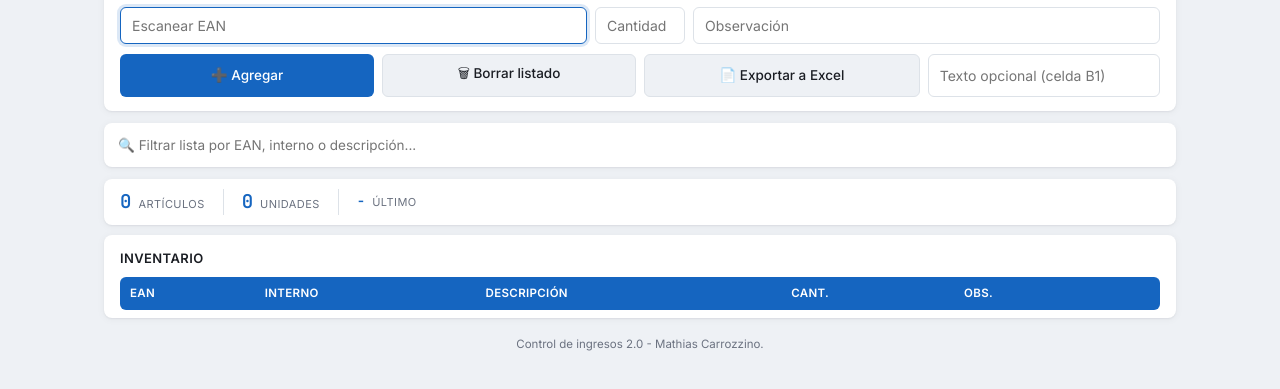
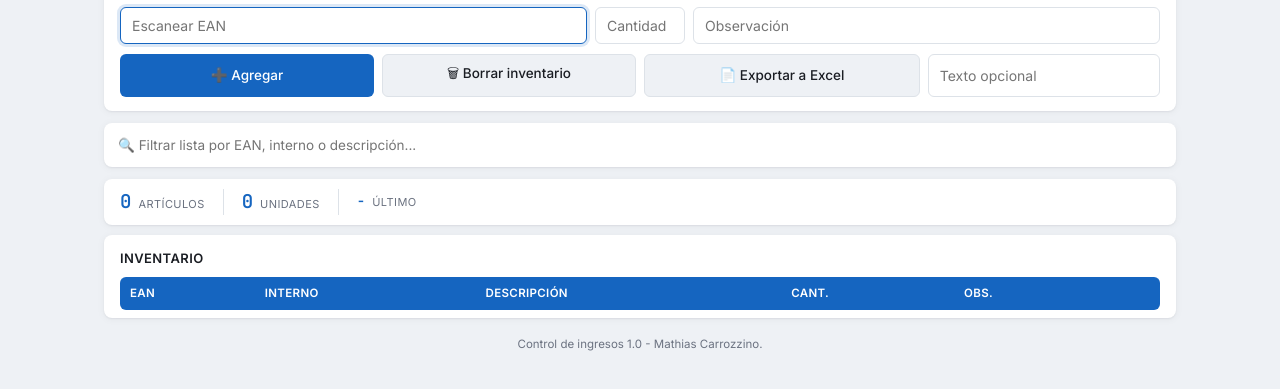
Before and after one commit to MathiasCarrozzino/apk, a website: page www/index.html in a window 1280 px wide. Shown: the part 167-556 px from the top of the page. Drawn offline with Linux system fonts and the light colour scheme.

Commit message:
Update index.html

```diff
--- a/www/index.html
+++ b/www/index.html
@@ -100,7 +100,7 @@
     <div class="acciones-grid">
 
         <button id="btnAgregar">➕ Agregar</button>
-        <button id="btnNueva" class="btn-secundario">🗑 Borrar listado</button>
+        <button id="btnNueva" class="btn-secundario">🗑 Borrar inventario</button>
 
         <div class="exportar-grupo">
 
@@ -109,7 +109,7 @@
             <input
                 type="text"
                 id="celdaB1"
-                placeholder="Texto opcional (celda B1)"
+                placeholder="Texto opcional"
                 maxlength="200">
 
         </div>
@@ -198,7 +198,7 @@
 <!-- ===================== -->
 
 <footer>
-    Control de ingresos 2.0 - Mathias Carrozzino.
+    Control de ingresos 1.0 - Mathias Carrozzino.
 </footer>
 
 <!-- ===================== -->
```
